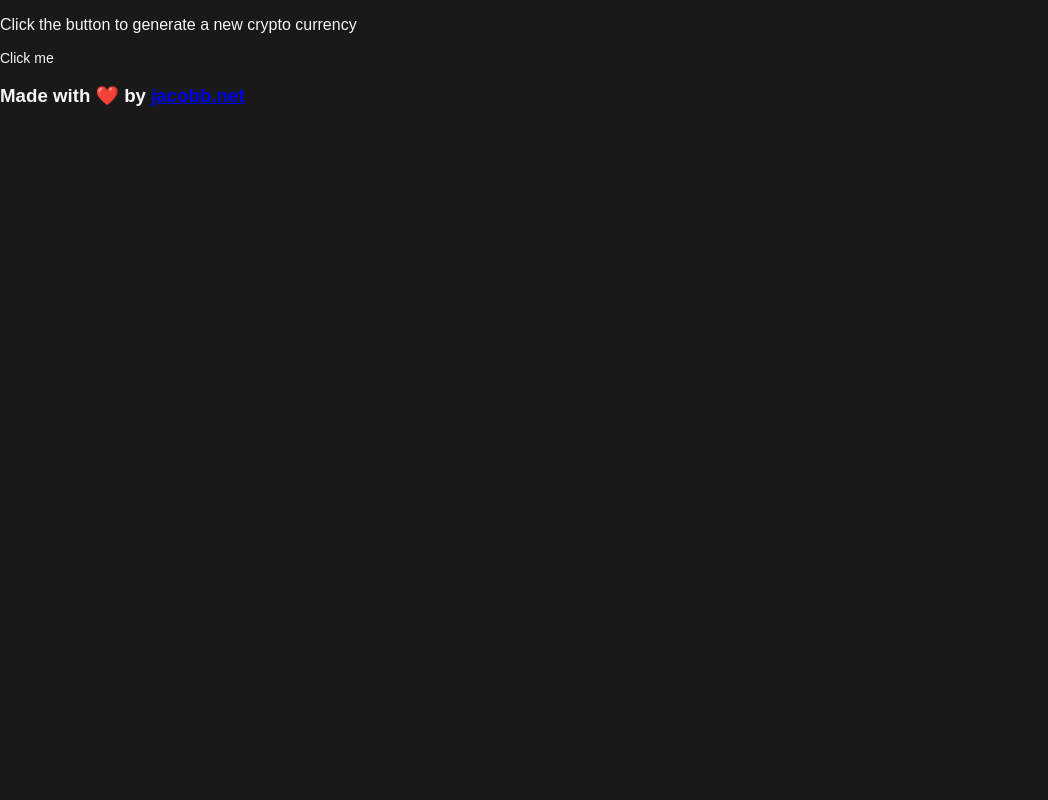
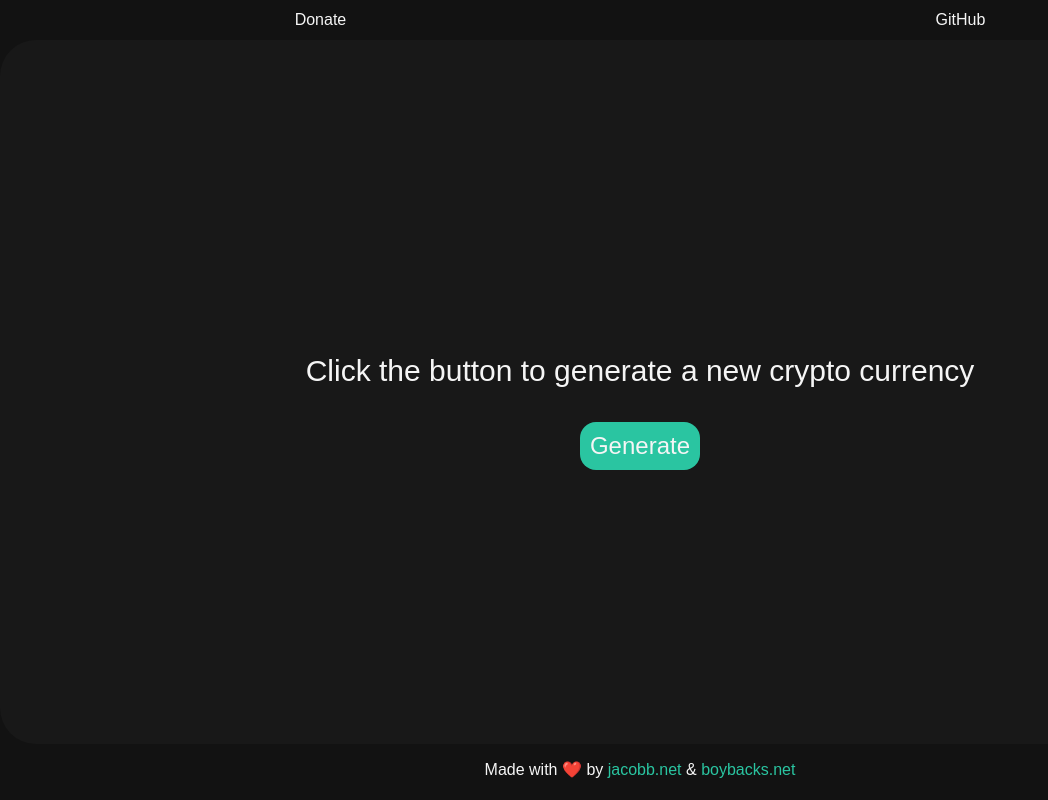
Before and after one commit to fmramsey/pantera, a plain HTML site: page index.html in a window 1280 px wide. Shown: the whole page, without its empty margins (0-1048 px from the left). Drawn offline with Linux system fonts and the light colour scheme; a web font is replaced by a local one.

Commit message:
Front End + README.md

```diff
--- a/index.html
+++ b/index.html
@@ -12,12 +12,29 @@
     <link href="https://fonts.googleapis.com/css2?family=Zen+Kaku+Gothic+Antique:wght@300;400;500;700;900&display=swap" rel="stylesheet">
 </head>
 <body>
-    <p id=Value>Click the button to generate a new crypto currency</p>
-    <a href="#" id="button" type="button" onclick="cRefresh()">Click me</a>
+    <div class="wrapper">
+        <nav>
+          <div class="nav">
+            <ul>
+                <li><a href ="https://tipply.pl/u/shadoweg">Donate</a></li>
+                <li><a href ="https://github.com/shadoweG/CoinCreator">GitHub</a></li>
+            </ul>
+          </div>
+        </nav>
+      </div>
+
+    <div id="home">
+        <div id="inside">
+            <div class="btext">
+                <p id=Value>Click the button to generate a new crypto currency</p>
+                <a href="#" class="button" type="button" onclick="cRefresh()">Generate</a>
+            </div>
+        </div>
+    </div>
 
     <section class="section2">
         <div class="title">
-            <h3 class="titleSubHeading2">Made with ❤️ by <a href="https://jacobb.net">jacobb.net</a></h3>
+            <p class="titleSubHeading2">Made with ❤️ by <a href="https://jacobb.net">jacobb.net</a> & <a href="https://boybacks.net">boybacks.net</a></p>
         </div>
     </section>
 
--- a/style.css
+++ b/style.css
@@ -1,8 +1,132 @@
 body {
     margin: 0;
     color: whitesmoke;
-    background-color: #191919;
+    background-color: #121212;
     font-family: 'Zen Kaku Gothic Antique', sans-serif;
+    text-decoration: none;
+    opacity: 1;
+    position: relative;
+    white-space: normal;
+    padding: 0;
+}
+
+nav {
+    height: 5vh;
+    background:#121212;
+    -webkit-animation-name: animatebottom;
+    -webkit-animation-duration: 2s;
+    animation-name: animatebottom;
+    animation-duration: 2s
+}
+
+nav ul {
+    display: flex;
+    height: 5vh;
+    justify-content: space-around;
+    align-items: center;
+    padding: 0;
+    margin: 0 auto;
+    list-style-type: none;
+}
+
+nav a {
+    display: block;
+    color: whitesmoke;
+    font-size: 16px;
+    font-weight: lighter;
+    text-decoration: none;
+    transition: 0.7s;
+    transform: scale(1.0);
+}
+
+nav a:hover {
+    color: #b8b8b8;
+    transform: scale(1.15);
+    transition: 0.7s;
+}
+
+
+#inside {
+    height: 88vh;
+    overflow: hidden;
+    -webkit-animation-name: animatebottom;
+    -webkit-animation-duration: 2s;
+    animation-name: animatebottom;
+    animation-duration: 2s;
+    background-color: #181818;
+    border-radius: 36px;
+}
+
+p {
+    margin-left: 10%;
+    margin-right: 10%;
+}
+
+.btext {
+    font-size: 30px;
+    color: whitesmoke;
+    position: absolute;
+    text-align: center;
+    top: 40%;
+    width: 100%;
+    line-height: 1.4em;
+}
+
+.button {
+    display: inline-block;
+    background-color: #2ac5a1;
+    color: whitesmoke;
+    border: none;
+    border-radius: 16px;
+    font-size: 24px;
+    padding: 3px 10px 3px 10px;
+    font-weight: normal;
+    text-decoration: none;
+    transition: 0.7s;
+    transform: scale(1.0);
+}
+
+.button:hover {
+    color: #ffffff80;
+    background-color: #21967a;
+    transform: scale(1.15);
+    transition: 0.7s;
+}
+
+.section2 {
+    height: 5vh;
+    background-color: #121212;
+    background:#121212;
+    justify-content: space-around;
+    align-items: center;
+    -webkit-animation-name: animatebottom;
+    -webkit-animation-duration: 2s;
+    animation-name: animatebottom;
+    animation-duration: 2s
+}
+
+.title {
+    color: whitesmoke;
+    text-align: center;
+    padding-top: 0;
+}
+
+.titleSubHeading2 {
+    font-weight: lighter;
+    font-size: 16px;
+}
+
+a {
+    text-decoration: none;
+    color: #2ac5a1;
+    transition: 0.7s;
+    display: inline;
+}
+
+a:hover {
+    text-decoration: none;
+    color: #21967a;
+    transition: 0.7s;
 }
 
 @-webkit-keyframes animatebottom {
@@ -28,23 +152,3 @@ body {
         opacity: 1
     }
 }
-
-#button {
-    display: block;
-    color: whitesmoke;
-    font-size: 14px;
-    font-weight: lighter;
-    text-decoration: none;
-    transition: 0.7s;
-    -webkit-animation-name: animatebottom;
-    -webkit-animation-duration: 2s;
-    animation-name: animatebottom;
-    animation-duration: 2s;
-    transform: scale(1.0);
-}
-
-#button:hover {
-    color: #ffffff80;
-    transform: scale(1.15);
-    transition: transform 0.55s ease;
-}
```
Also changed, not shown: 1 other file.
